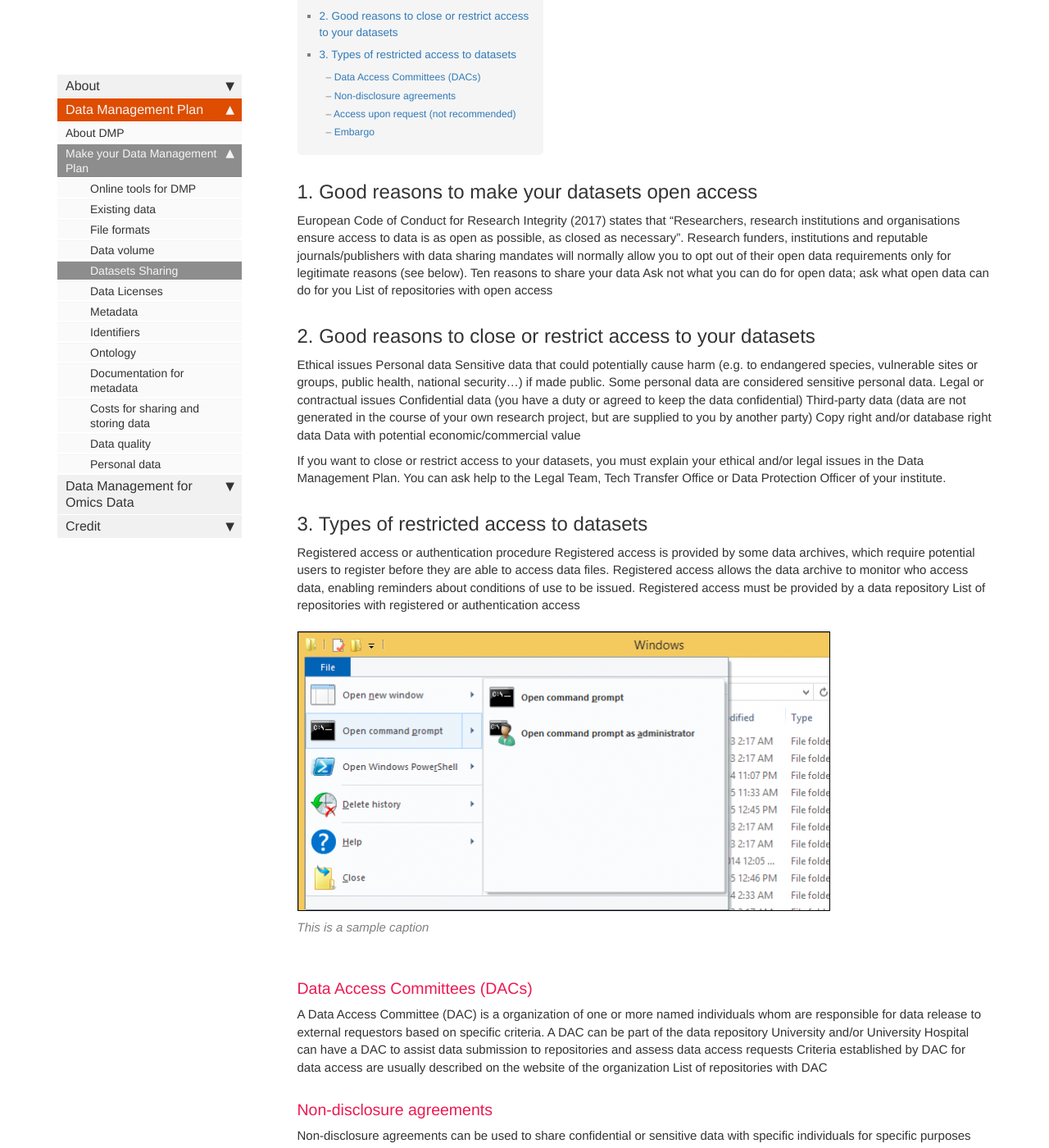
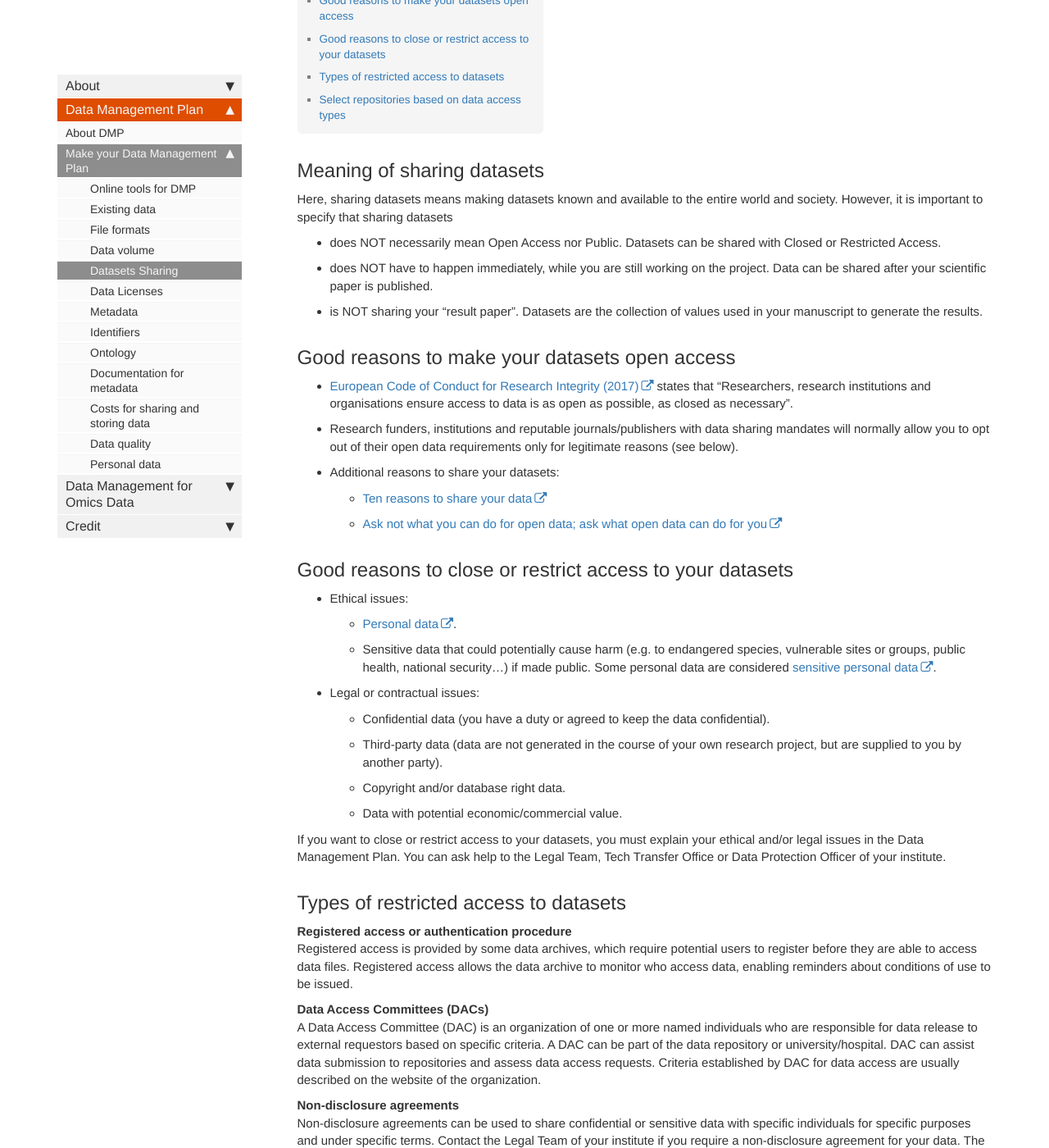
Before and after one commit to ELIXIR-Belgium/rdm-guide, a Jekyll site: the page built from pages/datasets_sharing.md, in a window 1280 px wide and 1400 px high, scrolled down 264 px. Shown: the whole window at 82% size. Built offline with Jekyll 4.4.1, drawn with Linux system fonts in a browser that asks for light colours; some web fonts are replaced; some of the changed text lies outside the part shown.

Commit message:
I added content to datasets_sharing page

```diff
--- a/pages/datasets_sharing.md
+++ b/pages/datasets_sharing.md
@@ -1,61 +1,47 @@
 ---
 title: Datasets Sharing
 keywords:
-summary: Empty summary
+summary: Here, sharing datasets means making datasets known and available to the entire world and society.
 sidebar: mydoc_sidebar
 permalink: datasets_sharing.html
 ---
 
-## 1. Good reasons to make your datasets open access
-European Code of Conduct for Research Integrity (2017) states that “Researchers, research institutions and organisations ensure access to data is as open as possible, as closed as necessary”.
-Research funders, institutions and reputable journals/publishers with data sharing mandates will normally allow you to opt out of their open data requirements only for legitimate reasons (see below).
-Ten reasons to share your data
-Ask not what you can do for open data; ask what open data can do for you
-List of repositories with open access
-
-## 2. Good reasons to close or restrict access to your datasets
-Ethical issues
-Personal data
-Sensitive data that could potentially cause harm (e.g. to endangered species, vulnerable sites or groups, public health, national security...) if made public. Some personal data are considered sensitive personal data.
-Legal or contractual issues
-Confidential data (you have a duty or agreed to keep the data confidential)
-Third-party data (data are not generated in the course of your own research project, but are supplied to you by another party)
-Copy right and/or database right data
-Data with potential economic/commercial value
-
-If you want to close or restrict access to your datasets, you must explain your ethical and/or legal issues in the Data Management Plan.
-You can ask help to the Legal Team, Tech Transfer Office or Data Protection Officer of your institute.
-
-## 3. Types of restricted access to datasets
-Registered access or authentication procedure
-Registered access is provided by some data archives, which require potential users to register before they are able to access data files. Registered access allows the data archive to monitor who access data, enabling reminders about conditions of use to be issued.
-Registered access must be provided by a data repository
-List of repositories with registered or authentication access
-
-{% include image.html file="test_image.png" caption="This is a sample caption" %}
-
-### Data Access Committees (DACs)
-A Data Access Committee (DAC) is a organization of one or more named individuals whom are responsible for data release to external requestors based on specific criteria.
-A DAC can be part of the data repository
-University and/or University Hospital can have a DAC to assist data submission to repositories and assess data access requests
-Criteria established by DAC for data access are usually described on the website of the organization
-List of repositories with DAC
-
-### Non-disclosure agreements
-Non-disclosure agreements can be used to share confidential or sensitive data with specific individuals for specific purposes and under specific terms. Contact the Legal Team of your institute if you require a non-disclosure agreement for your data.
-The terms of the agreement must be described in the documentation associated with the datasets (metadata)
-List of repositories that give access upon contractual agreement
-
-### Access upon request (not recommended)
-In order to manage this type of access a named contact is required for the dataset who would be responsible for making decisions about whether access is granted.
-The owner of the data must provide his/her contact in the documentation associated with the datasets (metadata)
-List of repositories that give access upon request
-
-### Embargo
-It is a defined period of time, imposed by the author, which prohibits access to data. After the embargo period, data becomes Open, Closed or Restricted access.
-Reasons for embargo:
-Time needed to secure Intellectual Property (IP)
-Time needed to publish the results of the research (manuscript) in a journal.
+## Meaning of sharing datasets
+Here, sharing datasets means making datasets known and available to the entire world and society. However, it is important to specify that sharing datasets
+* does NOT necessarily mean Open Access nor Public. Datasets can be shared with Closed or Restricted Access.
+* does NOT have to happen immediately, while you are still working on the project. Data can be shared after your scientific paper is published.
+* is NOT sharing your “result paper”. Datasets are the collection of values used in your manuscript to generate the results.
 
 
-List of repositories that give access upon contractual agreement
+## Good reasons to make your datasets open access
+* [European Code of Conduct for Research Integrity (2017)](https://www.allea.org/wp-content/uploads/2017/05/ALLEA-European-Code-of-Conduct-for-Research-Integrity-2017.pdf) states that “Researchers, research institutions and organisations ensure access to data is as open as possible, as closed as necessary”.
+* Research funders, institutions and reputable journals/publishers with data sharing mandates will normally allow you to opt out of their open data requirements only for legitimate reasons (see below).
+* Additional reasons to share your datasets:
+  * [Ten reasons to share your data](https://www.natureindex.com/news-blog/ten-reasons-to-share-your-data)
+  * [Ask not what you can do for open data; ask what open data can do for you](http://blogs.nature.com/naturejobs/2017/06/19/ask-not-what-you-can-do-for-open-data-ask-what-open-data-can-do-for-you/)
+
+## Good reasons to close or restrict access to your datasets
+* Ethical issues:
+  * [Personal data](https://ec.europa.eu/info/law/law-topic/data-protection/reform/what-personal-data_en).
+  * Sensitive data that could potentially cause harm (e.g. to endangered species, vulnerable sites or groups, public health, national security...) if made public. Some personal data are considered [sensitive personal data](https://ec.europa.eu/info/law/law-topic/data-protection/reform/rules-business-and-organisations/legal-grounds-processing-data/sensitive-data/what-personal-data-considered-sensitive_en).
+* Legal or contractual issues:
+  * Confidential data (you have a duty or agreed to keep the data confidential).
+  * Third-party data (data are not generated in the course of your own research project, but are supplied to you by another party).
+  * Copyright and/or database right data.
+  * Data with potential economic/commercial value.
+
+If you want to close or restrict access to your datasets, you must explain your ethical and/or legal issues in the Data Management Plan. You can ask help to the Legal Team, Tech Transfer Office or Data Protection Officer of your institute.
+
+## Types of restricted access to datasets
+**Registered access or authentication procedure** <br> Registered access is provided by some data archives, which require potential users to register before they are able to access data files. Registered access allows the data archive to monitor who access data, enabling reminders about conditions of use to be issued.
+
+**Data Access Committees (DACs)** <br> A Data Access Committee (DAC) is an organization of one or more named individuals who are responsible for data release to external requestors based on specific criteria. A DAC can be part of the data repository or university/hospital. DAC can assist data submission to repositories and assess data access requests. Criteria established by DAC for data access are usually described on the website of the organization.
+
+**Non-disclosure agreements** <br> Non-disclosure agreements can be used to share confidential or sensitive data with specific individuals for specific purposes and under specific terms. Contact the Legal Team of your institute if you require a non-disclosure agreement for your data. The terms of the agreement must be described in the documentation associated with the datasets (metadata).
+
+**Access upon request (not recommended)** <br> In order to manage this type of access a named contact is required for the dataset who would be responsible for making decisions about whether access is granted. The owner of the data must provide his/her contact in the documentation associated with the datasets (metadata).
+
+**Embargo** <br> It is a defined period of time, imposed by the author, which prohibits access to data. After the embargo period, data becomes Open, Closed or with Restricted access. Reasons for embargo could be: i) need to secure Intellectual Property (IP); ii) need to publish the results of the research (manuscript) in a journal.
+
+## Select repositories based on data access types
+[Registry of Research data Repositories](https://www.re3data.org/search?query=) (or re3data.org) allows you to filter the list of repositories based on data access type.
```
